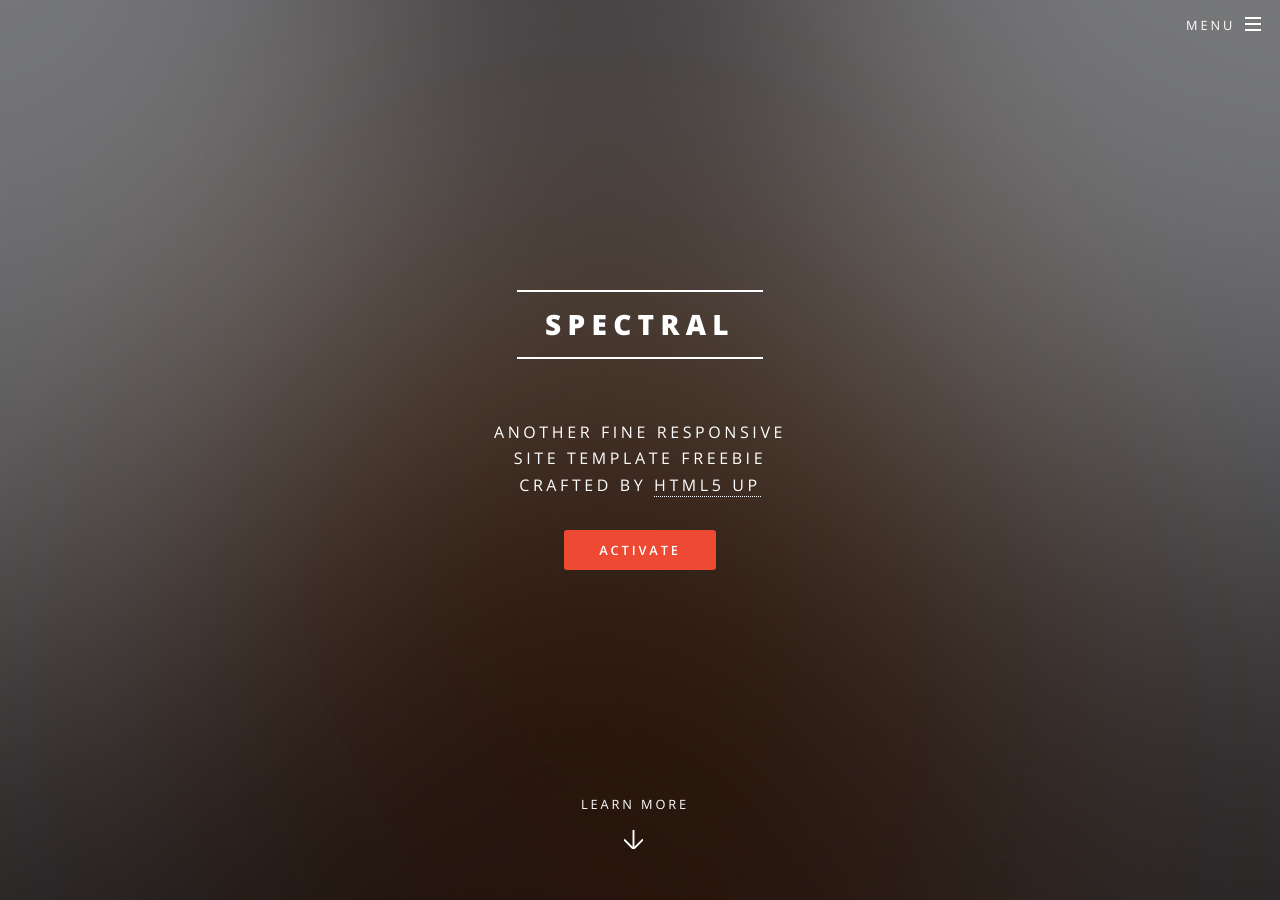
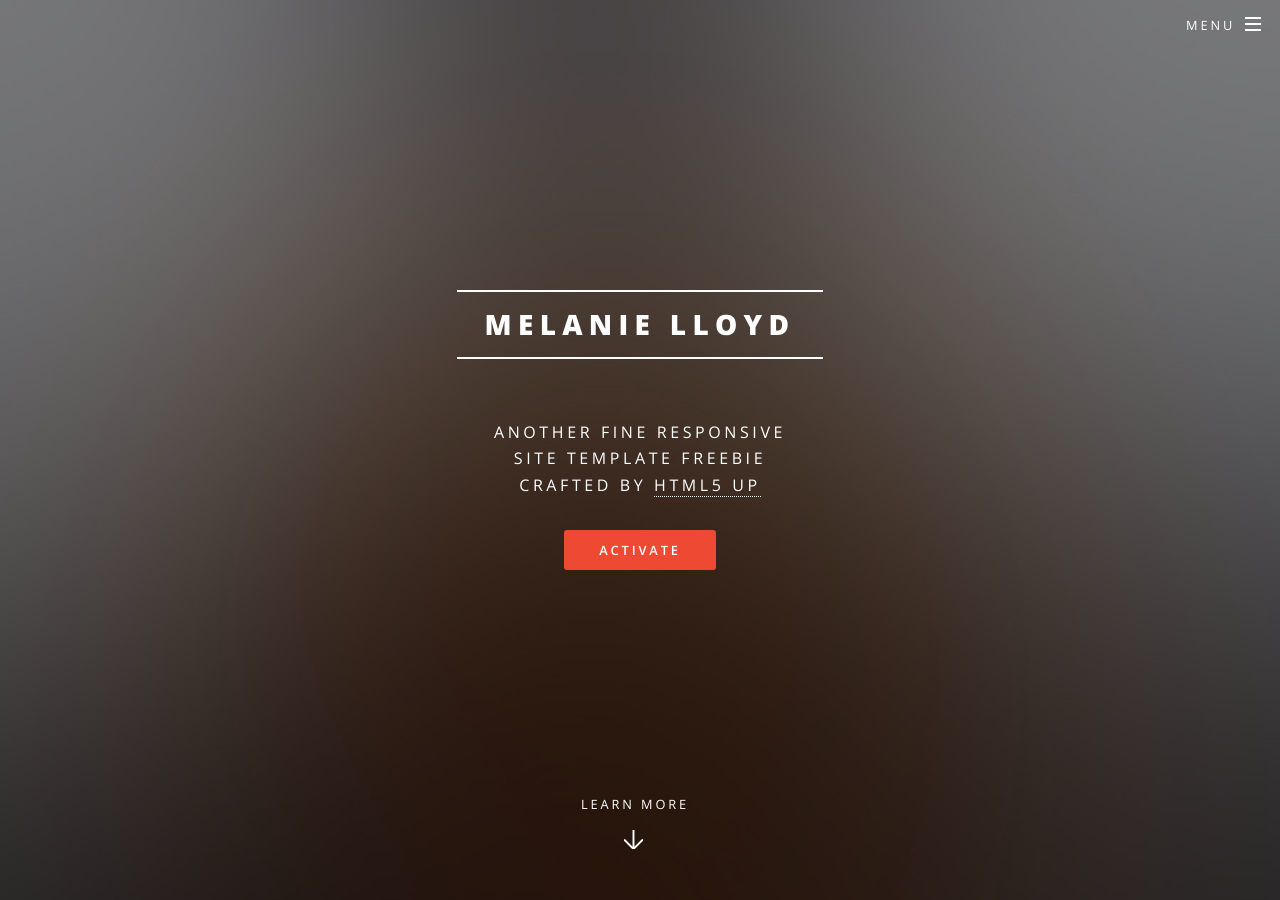
Before and after one commit to mlloyd23/mlloyd23.github.io, a Jekyll site: the page built from index.html, in a window 1280 px wide and 900 px high. Built offline with Jekyll 4.4.1, drawn with Linux system fonts in a browser that asks for light colours.

Commit message:
name change
name change

```diff
--- a/_config.yml
+++ b/_config.yml
@@ -2,7 +2,7 @@
 #
 
 # Site settings
-title: Spectral
+title: Melanie Lloyd
 description: |
   Another fine responsive
   site template freebie
```
